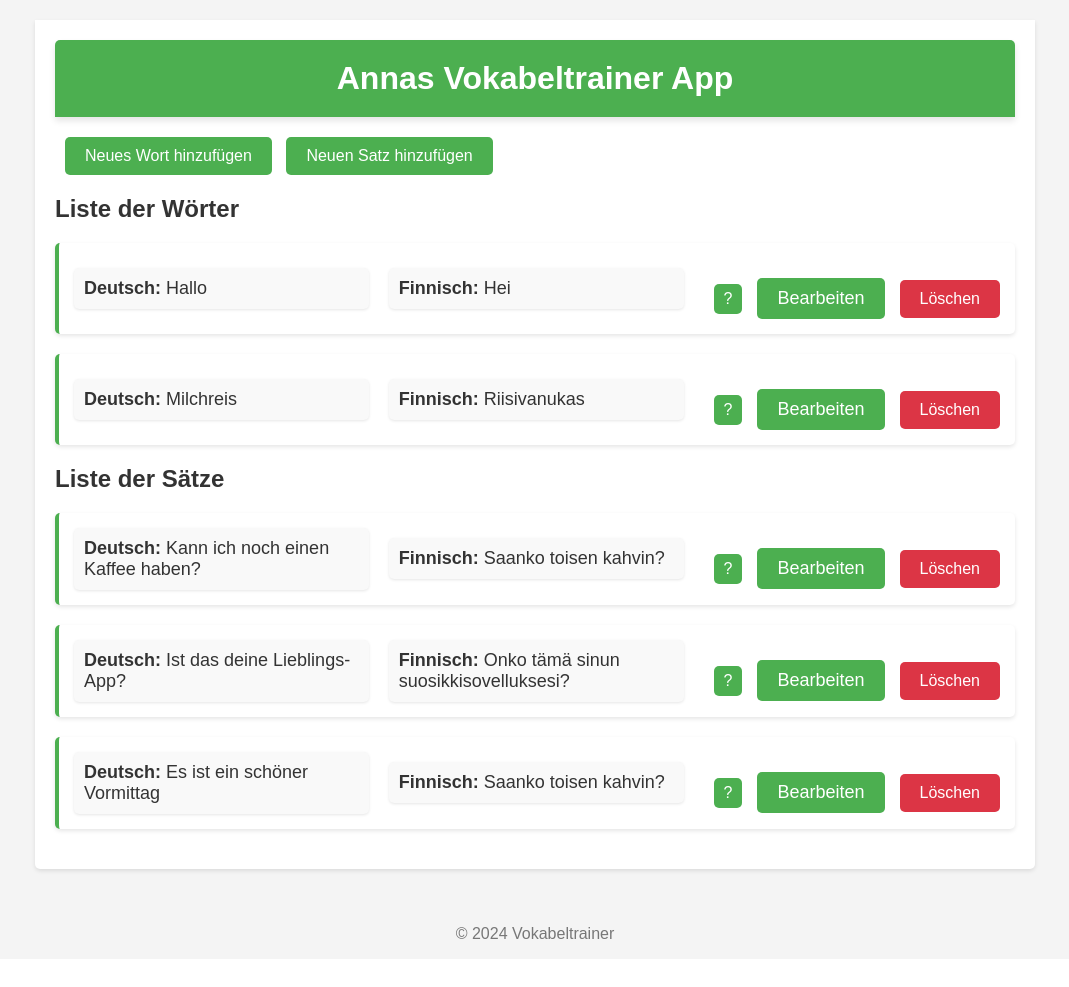
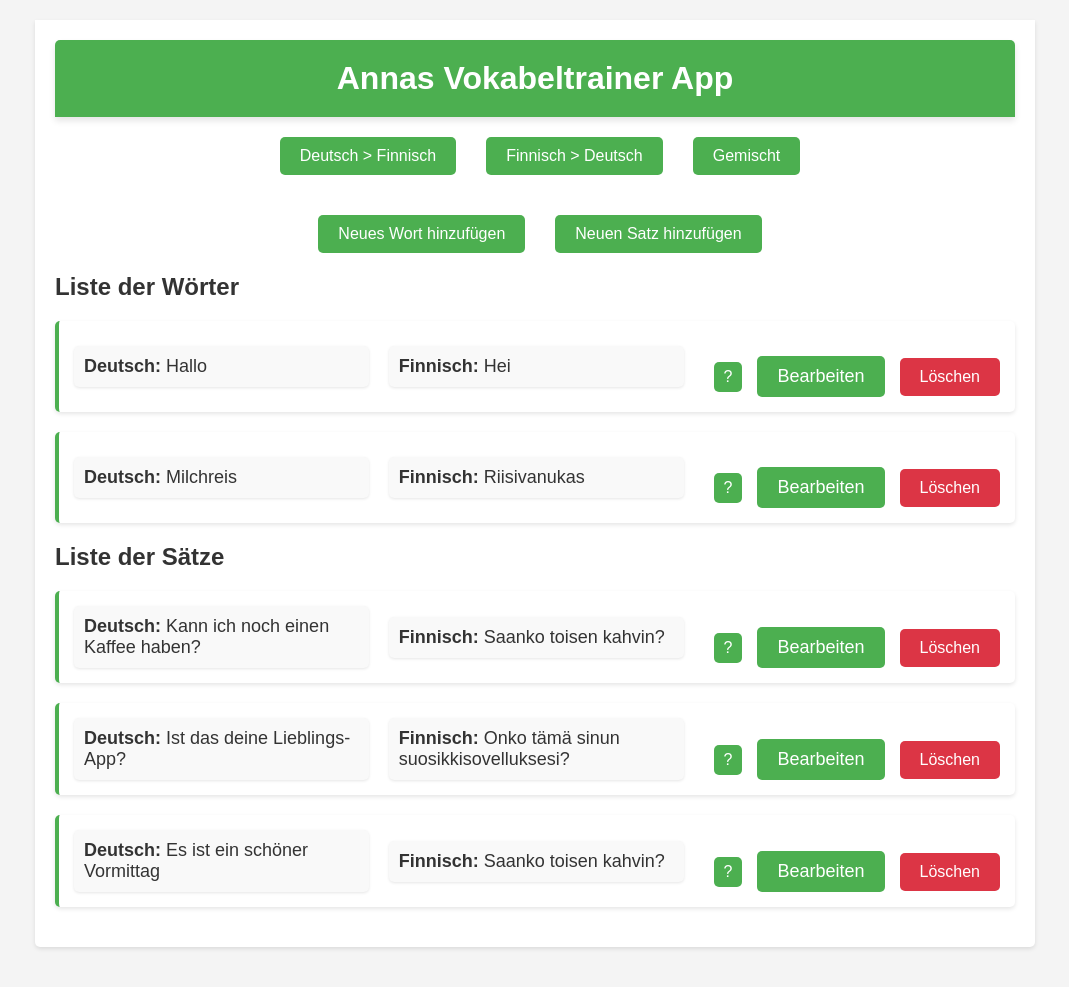
Before and after one commit to cmgoersch/django_vokabeltrainer, a Django app: page / in a window 1280 px wide. Shown: the top 987 px of the page, without its empty margins (105-1174 px from the left). Before the commit the page ends 939 px from the top, so only its background shows below. Run offline with Django 5.2, Linux system fonts and the light colour scheme; data comes from the database, SQL or seed files in the repository; both versions use the stored data as it was after the commit.

Commit message:
trainings modul implemented

```diff
--- a/trainer/static/css/style.css
+++ b/trainer/static/css/style.css
@@ -143,6 +143,13 @@ button:hover {
     background-color: #45a049;
 }
 
+.button-container {
+    display: flex;
+    justify-content: center;
+    gap: 20px;  /* Abstand zwischen den Buttons */
+    margin-bottom: 20px;  /* Abstand zwischen Buttons und der Liste */
+}
+
 /* Footer */
 footer {
     margin-top: 20px;
--- a/trainer/templates/trainer/wort_satz_liste.html
+++ b/trainer/templates/trainer/wort_satz_liste.html
@@ -12,7 +12,11 @@
 
         <!-- Titel der App -->
         <h1>Annas Vokabeltrainer App</h1>
-
+        <div class="button-container">
+            <a href="{% url 'vokabel_uebung' 'deutsch-finnisch' %}" class="btn btn-primary">Deutsch > Finnisch</a>
+            <a href="{% url 'vokabel_uebung' 'finnisch-deutsch' %}" class="btn btn-primary">Finnisch > Deutsch</a>
+            <a href="{% url 'vokabel_uebung' 'gemischt' %}" class="btn btn-primary">Gemischt</a>
+        </div>
         <!-- Buttons zum Hinzufügen eines neuen Wortes und Satzes -->
         <div class="button-container">
             <a href="{% url 'wort_hinzufuegen' %}" class="btn btn-primary">Neues Wort hinzufügen</a>
--- a/trainer/urls.py
+++ b/trainer/urls.py
@@ -12,7 +12,11 @@ urlpatterns = [
     # URLs für das Bearbeiten
     path('wort-bearbeiten/<int:pk>/', views.wort_bearbeiten, name='wort_bearbeiten'),
     path('satz-bearbeiten/<int:pk>/', views.satz_bearbeiten, name='satz_bearbeiten'),
+
+    path('vokabel-uebung/', views.vokabel_uebung, name='vokabel_uebung'),
+    path('vokabel-uebung/<str:mode>/', views.vokabel_uebung, name='vokabel_uebung'),
 ]
+
 
 if settings.DEBUG:
     import debug_toolbar
--- a/trainer/views.py
+++ b/trainer/views.py
@@ -1,6 +1,7 @@
 from django.shortcuts import render, redirect, get_object_or_404
 from .models import Wort, Satz, Kategorie
 from .forms import WortForm, SatzForm
+import random
 
 
 def wort_satz_liste(request):
@@ -32,18 +33,21 @@ def satz_hinzufuegen(request):
 
     return render(request, 'trainer/satz_hinzufuegen.html', {'form': form})
 
-    # View zum Löschen eines Wortes
-def wort_loeschen(request, id):
-    wort = get_object_or_404(Wort, id=id)
-    wort.delete()  # Löschen des Wortes
-    return redirect('wort_satz_liste')  # Zurück zur Liste nach dem Löschen
+    # View zum Löschen eines Wortes# Funktion zum Löschen eines Wortes
+def wort_loeschen(request, pk):
+    wort = get_object_or_404(Wort, pk=pk)  # Das Wort-Objekt anhand der pk holen
+    if request.method == 'POST':
+        wort.delete()  # Das Wort löschen
+        return redirect('wort_satz_liste')  # Zurück zur Liste
+    return redirect('wort_satz_liste')  # Falls kein POST-Request, zurück zur Liste
 
-# View zum Löschen eines Satzes
-def satz_loeschen(request, id):
-    satz = get_object_or_404(Satz, id=id)
-    satz.delete()  # Löschen des Satzes
-    return redirect('wort_satz_liste')  # Zurück zur Liste nach dem Löschen
-
+# Funktion zum Löschen eines Satzes
+def satz_loeschen(request, pk):
+    satz = get_object_or_404(Satz, pk=pk)  # Das Satz-Objekt anhand der pk holen
+    if request.method == 'POST':
+        satz.delete()  # Den Satz löschen
+        return redirect('wort_satz_liste')  # Zurück zur Liste
+    return redirect('wort_satz_liste')  # Falls kein POST-Request, zurück zur Liste
 
 # Bearbeiten eines Wortes
 def wort_bearbeiten(request, pk):
@@ -74,3 +78,39 @@ def satz_bearbeiten(request, pk):
         form = SatzForm(instance=satz)
 
     return render(request, 'trainer/satz_bearbeiten.html', {'form': form})
+
+def vokabel_uebung(request, mode):
+    wörter = list(Wort.objects.all())  # Alle Wörter abrufen
+    if not wörter:
+        return render(request, 'trainer/vokabel_uebung.html', {'error': 'Keine Wörter vorhanden.'})
+
+    # Zufälliges Wort auswählen
+    wort = random.choice(wörter)
+
+    # Überprüfen, ob der Benutzer auf "Ich weiß es!" geklickt hat
+    if request.method == 'POST':
+        show_answer = True  # Antwort anzeigen
+    else:
+        show_answer = False  # Antwort nicht anzeigen
+
+    # Modus überprüfen und entsprechend das Wort anzeigen
+    if mode == "deutsch-finnisch":
+        question = wort.deutsch
+        answer = wort.finnisch
+    elif mode == "finnisch-deutsch":
+        question = wort.finnisch
+        answer = wort.deutsch
+    else:  # gemischt
+        if random.choice([True, False]):
+            question = wort.deutsch
+            answer = wort.finnisch
+        else:
+            question = wort.finnisch
+            answer = wort.deutsch
+
+    return render(request, 'trainer/vokabel_uebung.html', {
+        'question': question,
+        'answer': answer,
+        'show_answer': show_answer,
+        'mode': mode
+    })
```
Also changed, not shown: trainer/templates/trainer/vokabel_uebung.html (added, +33 -0 lines), db.sqlite3.
